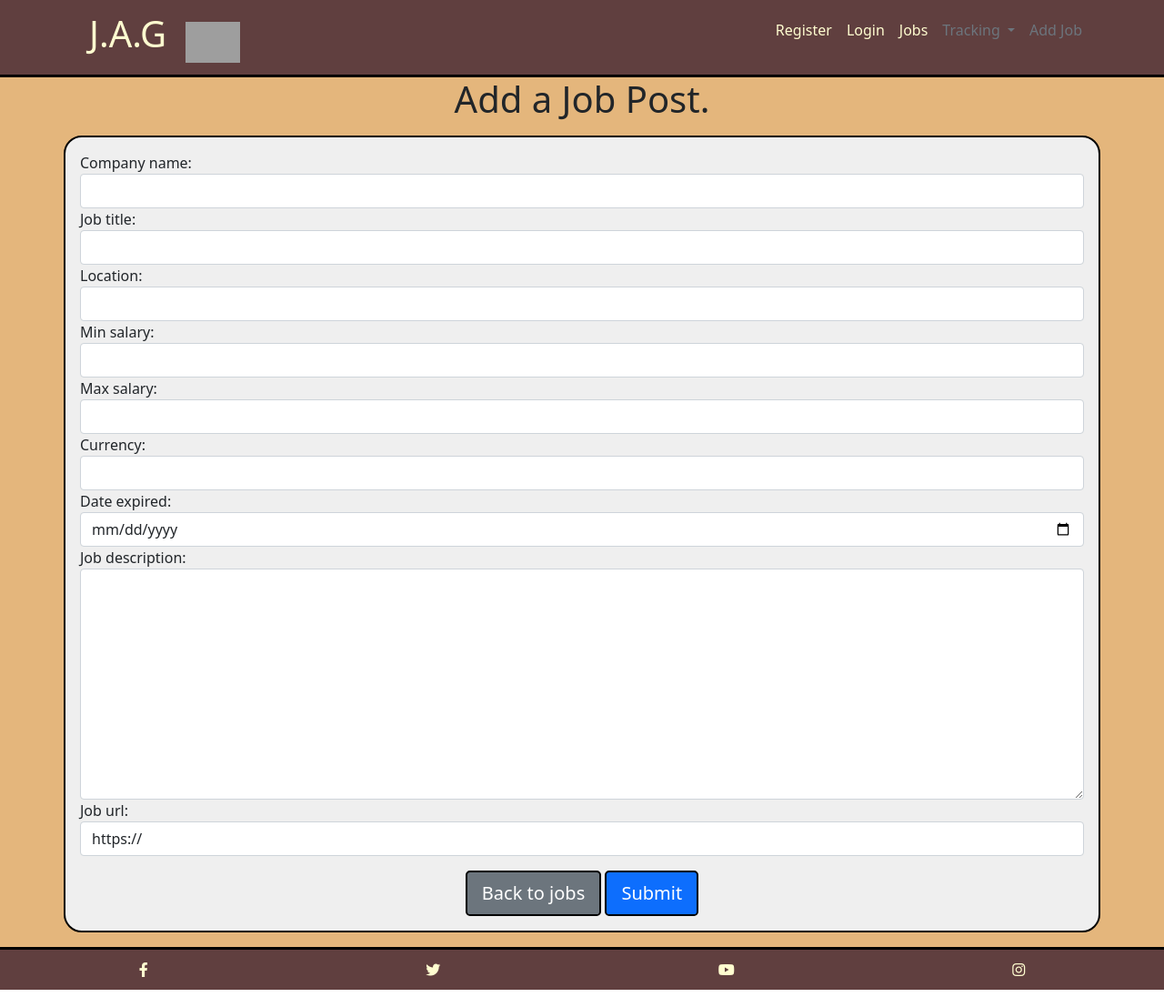
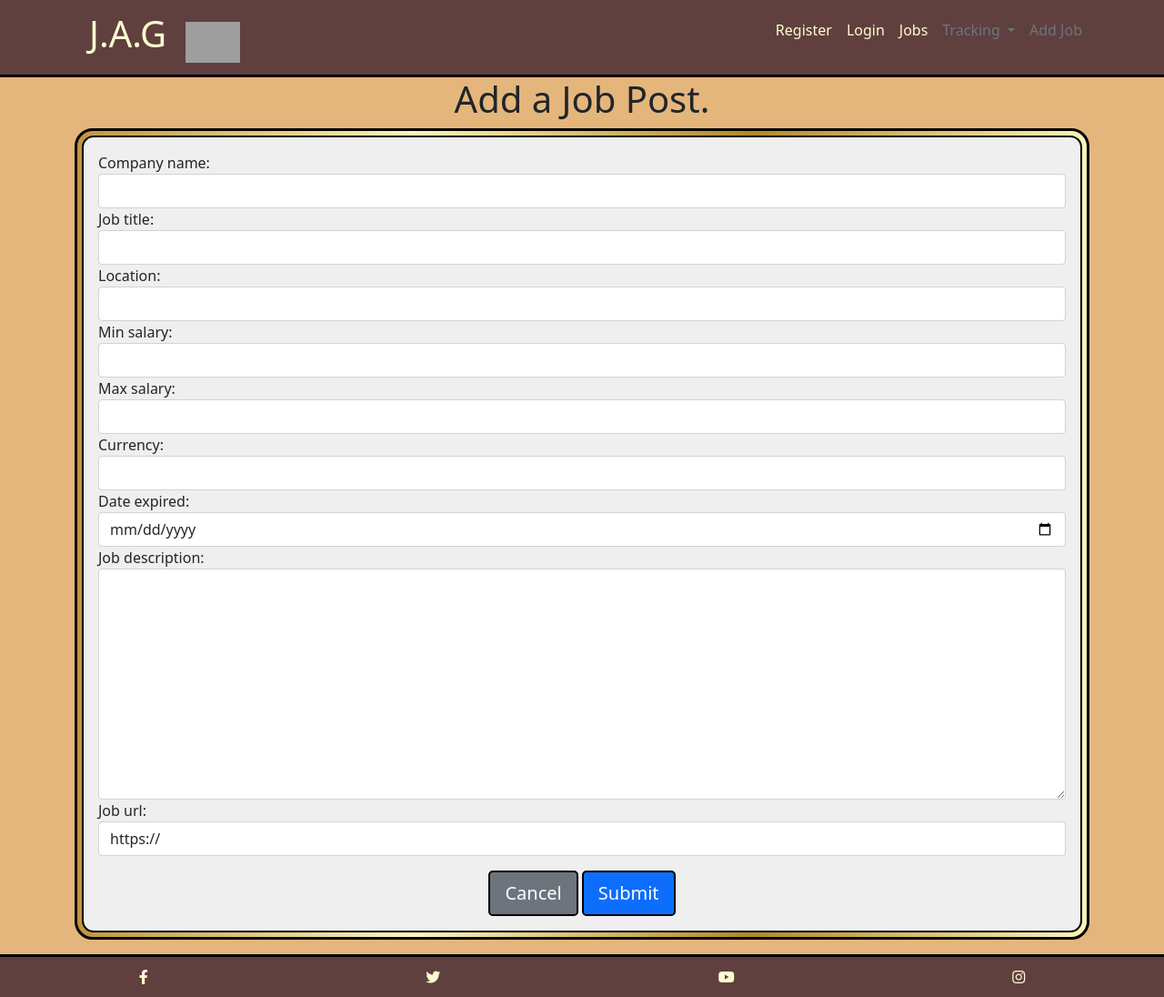
Before and after one commit to dnlbowers/jobs-a-gooden, a Django app: page /addjob/ in a window 1280 px wide. Shown: the whole page at 91% size. Run offline with Django 3.2, Linux system fonts and the light colour scheme; some libraries are stand-ins or nearby versions; grey boxes are pictures that could not be loaded.

Commit message:
add gold surround to forms

```diff
--- a/job_search/templates/job_search/pages/add-job.html
+++ b/job_search/templates/job_search/pages/add-job.html
@@ -4,7 +4,9 @@
     <main>
         <h1 class="text-center">Add a Job Post.</h1>
         {% include '../components/messages.html' %}
-        <div class="container form-container">
+        <div class="container">
+            <div class="surround mb-3">
+                <div class="form-container">
                     <form method="post">
                         {% csrf_token %}
                         {% load widget_tweaks %}
@@ -16,11 +18,12 @@
                         </div>
                         {% endfor %}
                         <div class="mt-3 text-center">
-                    <a href="{% url 'job_list' %}" class="btn btn-secondary btn-lg">Back to jobs</i></a>
+                            <a href="{% url 'job_list' %}" class="btn btn-secondary btn-lg">Cancel</i></a>
                             <button type="submit" class="btn btn-primary btn-lg">Submit</button>
                         </div>
-
                     </form>
+                </div>
+            </div>
         </div>
     </main>
 {% endblock %}
--- a/job_search/templates/job_search/pages/edit-note.html
+++ b/job_search/templates/job_search/pages/edit-note.html
@@ -3,7 +3,9 @@
 
     <main>
         <h1 class="text-center">Edit your note or insight</h1>
-        <div class="container form-container">
+        <div class="container">
+            <div class="surround mb-3">
+                <div class="form-container">
                     <form method="post">
                         {% csrf_token %}
                         {% load widget_tweaks %}
@@ -23,5 +25,7 @@
                         </div>
                     </form>
                 </div>
+            </div>
+        </div>
     </main>
 {% endblock %}
--- a/static/css/style.css
+++ b/static/css/style.css
@@ -107,9 +107,8 @@ main {
 .form-container {
     background-color: #efefef;
     border: 2px solid #000;
-    border-radius: 20px;
-    margin: 1rem auto;
-    /* max-width: 400px; */
+    border-radius: 13px;
+    margin: 0 auto;
     padding: 1rem;
 }
 
```
Also changed, not shown: job_search/templates/job_search/pages/add-insight.html (+6 -2 lines). Lines whose indentation alone changed are shown as unchanged.
